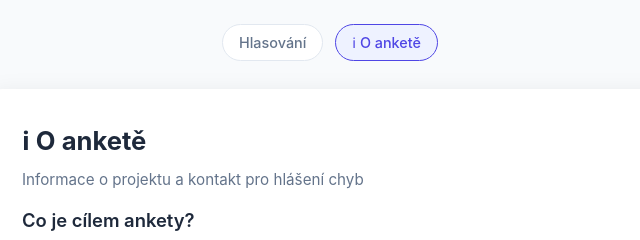
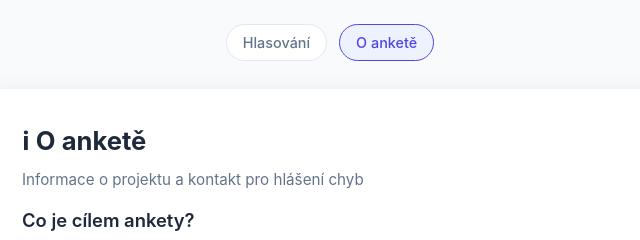
Before and after one commit to Reavenous/anketa-dovolena, a website: page public/about.html in a window 1280 px wide. Shown: the top 240 px of the page, 310-950 px from the left. Drawn offline with Linux system fonts and the light colour scheme.

Commit message:
drobná uprava

```diff
--- a/public/about.html
+++ b/public/about.html
@@ -13,7 +13,7 @@
     <!-- ---- Navigace ---- -->
     <nav>
       <a href="index.html"> Hlasování</a>
-      <a href="about.html" class="active">ℹ O anketě</a>
+      <a href="about.html" class="active"> O anketě</a>
     </nav>
 
     <!-- ---- Obsah stránky ---- -->
```
Also changed, not shown: public/index.html (+1 -1 lines).
